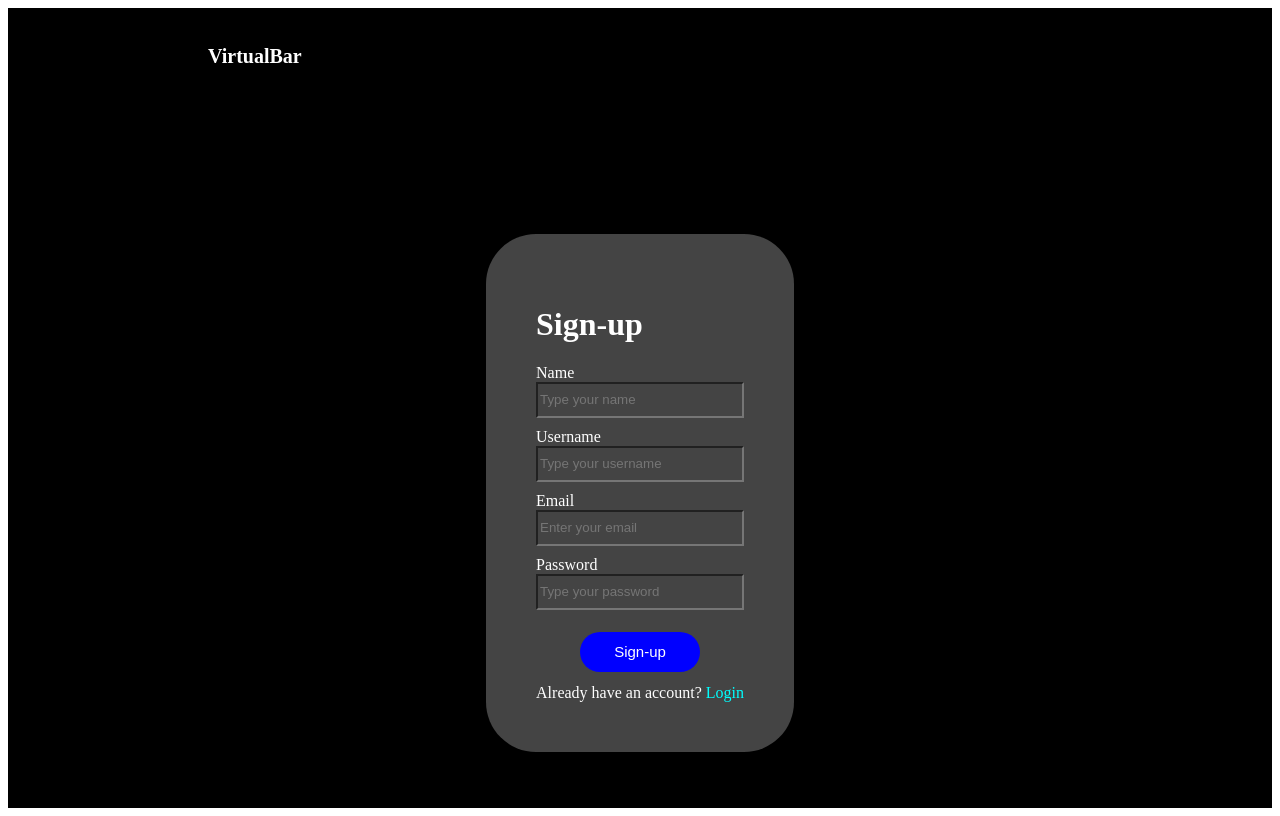
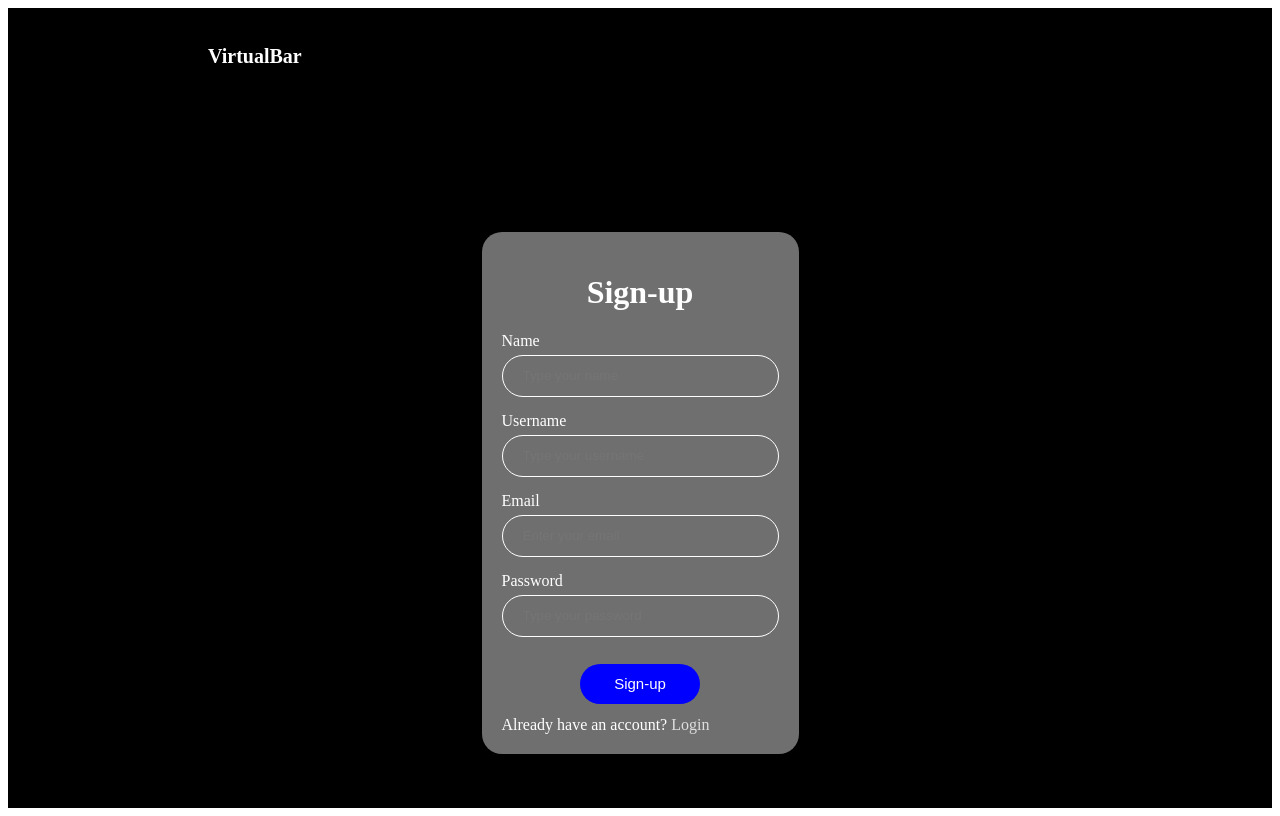
Before and after one commit to omphilejmatsobe/VirtualBar, a Flask app: page /signup in a window 1280 px wide. Run offline with Flask 3, Linux system fonts and the light colour scheme.

Commit message:
Style update

```diff
--- a/app.py
+++ b/app.py
@@ -104,7 +104,7 @@ def passwordRecovery():
             flash that email does not exist and return to login
             """
             return redirect(url_for('login'))
-    return render_templater('login/recover.html')
+    return render_template('login/recover.html')
 
 
 @app.route('/dashboard', methods=['GET', 'POST'])
@@ -113,7 +113,7 @@ def dashboard():
     This controls dashboards features
     """
 
-    return render_template('session/dashboard.html', logged_in=True, curr_user=user)
+    return render_template('session/dashboard.html', logged_in=True)
 
 
 @app.route('/session')
@@ -143,9 +143,9 @@ def profile():
         """
         Do nothing
         """
-        usersession = true
+        usersession = True
     else:
-        usersession = false
+        usersession = False
         return redirect(url_for('login'))
 
     return render_template('session/profile.html', logged_in=True, curr_user=user)
--- a/static/css/style.css
+++ b/static/css/style.css
@@ -8,11 +8,11 @@
 }
 
 a{
-    color: aqua;
+    color: rgb(222, 222, 222);
     text-decoration: none;
 }
 a:visited{
-    color: aqua;
+    color: rgb(222, 222, 222);
 }
 
 nav{
@@ -111,23 +111,37 @@ button:hover{
     flex-direction: column;
 }
 
+.login form > span{
+    width: 100%;
+    display: flex;
+    justify-content: center;
+    align-items: center;
+}
+
 .login form{
     width: fit-content;
     height: 100%;
-    border-radius: 50px;
+    border-radius: 20px;
     display: flex;
     flex-direction: column;
-    background: rgb(68, 68, 68);
+    background: rgb(111, 111, 111);
     color: white;
     align-content: center;
     justify-content: center;
-    padding: 50px;
+    padding: 20px;
 }
 
 .login form input{
     background: none;
     height: 30px;
+    width: 250px;
+    margin-top: 5px;
+    border-radius: 30px;
     color: white;
+    padding: 5px;
+    padding-left: 20px ;
+    border: 1px white solid;
+    margin-bottom: 5px;
 }
 
 .login-message{
```
